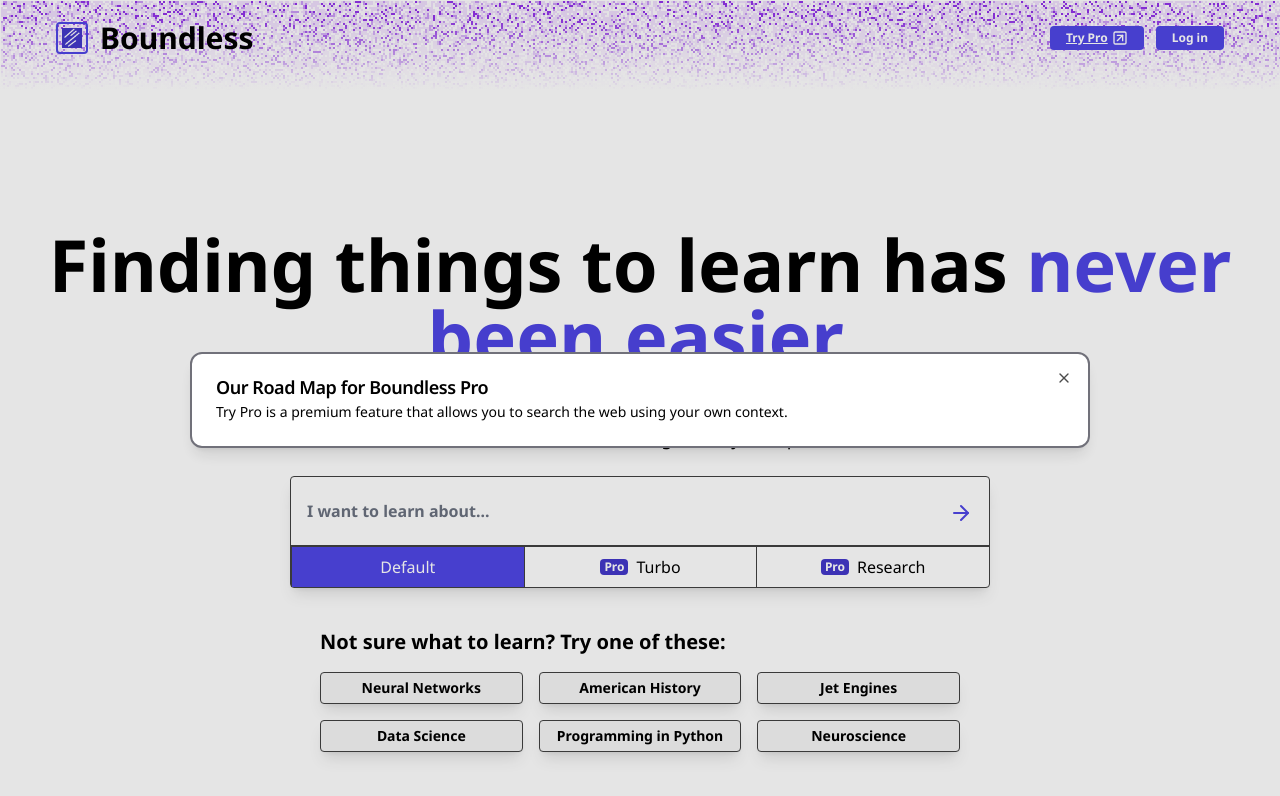
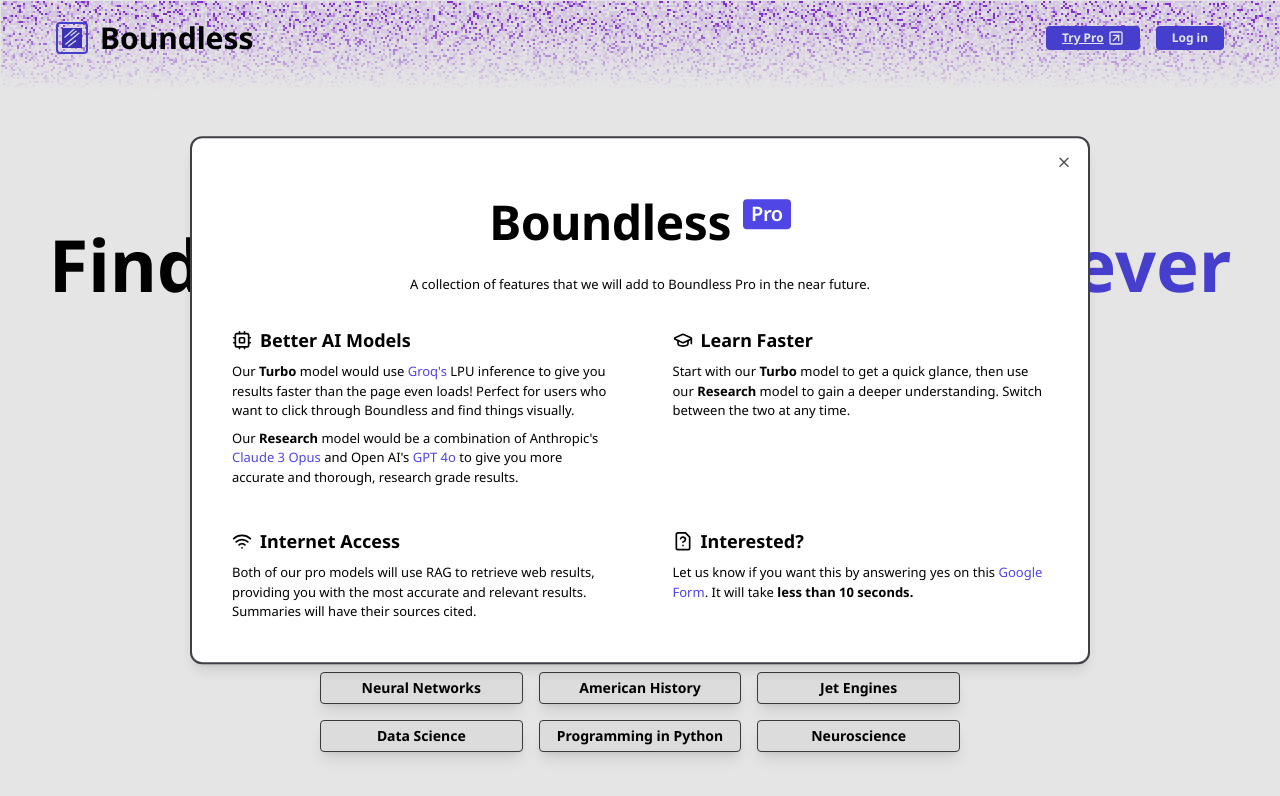
Before and after one commit to BenyaminDamircheli/Boundless, a Next.js app: page / in a window 1280 px wide. Both pictures are taken after a click on the button "Try Pro". Shown: the top 796 px of the page. Built offline with nearby package versions, Linux system fonts and the light colour scheme; no server answers.

Commit message:
basically final

```diff
--- a/src/components/header.tsx
+++ b/src/components/header.tsx
@@ -16,10 +16,6 @@
   DialogTitle,
   DialogTrigger,
 } from "@/components/ui/dialog"
-
-
-
-
 
 const Header = () => {
   const userButtonAppearance = {
@@ -50,22 +46,81 @@
 
             <SignedOut>
 
-            <div className="flex items-center gap-3">
-              <Dialog>
+            <div className="flex items-center gap-4">
+            <Dialog>
                 <DialogTrigger asChild>
                   <button className="bg-indigo-600 flex justify-center items-center w-21 font-bold px-4 py-1 rounded hover:bg-indigo-500 transition-all text-xs underline text-white">
-
                     Try Pro
                     <SquareArrowUpRight className="ml-1 w-4 h-4" />
                   </button>
                 </DialogTrigger>
-                <DialogContent className="bg-white border-2 border-zinc-500">
-                  <DialogHeader>
-                    <DialogTitle>Our Road Map for Boundless Pro</DialogTitle>
-                    <DialogDescription>
-                      Try Pro is a premium feature that allows you to search the web using your own context.
-                    </DialogDescription>
-                  </DialogHeader>
+                <DialogContent className="bg-white border-2 border-zinc-700">
+                  <DialogTitle>
+                    <div className="flex justify-center items-center pt-9 pb-3">
+                      <div className="text-xl flex items-center gap-3">
+                        <h1 className="text-black text-5xl font-bold">Boundless</h1>
+                        <div className="bg-indigo-600 text-[20px] mb-4 text-white px-2 py-[1px] rounded">Pro</div>
+                      </div>
+                    </div>
+                  </DialogTitle>
+                  <DialogDescription>
+                    <div className="text-[13px] flex items-center justify-center">
+                      <p>
+                        A collection of features that we will add to Boundless Pro in the near future.
+                      </p>
+                    </div>
+                  </DialogDescription>
+                  <div className="flex justify-center items-center mx-4 my-4">
+                    <div className="grid gap-x-[65px] gap-y-10 grid-cols-2">
+                      <div className="">
+                        <div className="flex items-center gap-2">
+                          <Cpu className="w-5 h-5" />
+                          <h1 className="font-bold text-lg">Better AI Models</h1>
+                        </div>
+                        <div className="mt-2">
+                          <p className="text-[13px]">
+                            Our <span className="font-bold">Turbo</span> model would use <a href="groq.com" className="hover:underline text-indigo-600">Groq's</a> LPU inference to give you results faster than the page even loads! Perfect for users who want to click through Boundless and find things visually.
+                          </p>
+                          <p className="text-[13px] mt-2">
+                            Our <span className="font-bold">Research</span> model would be a combination of Anthropic's <a href="https://www.anthropic.com/claude" className="hover:underline text-indigo-600">Claude 3 Opus</a> and Open AI's <a href="https://openai.com/index/hello-gpt-4o/" className="hover:underline text-indigo-600">GPT 4o</a> to give you more accurate and thorough, research grade results.
+                          </p>
+                        </div>
+                      </div>
+                      <div className="">
+                        <div className="flex items-center gap-2">
+                          <GraduationCap className="w-5 h-5" />
+                          <h1 className="font-bold text-lg">Learn Faster</h1>
+                        </div>
+                        <div className="mt-2">
+                          <p className="text-[13px]">
+                            Start with our <span className="font-bold">Turbo</span> model to get a quick glance, then use our <span className="font-bold">Research</span> model to gain a deeper understanding. Switch between the two at any time.
+                          </p>
+                        </div>
+                      </div>
+                      <div className="">
+                      <div className="flex items-center gap-2">
+                          <Wifi className="w-5 h-5" />
+                          <h1 className="font-bold text-lg">Internet Access</h1>
+                        </div>
+                        <div className="mt-2">
+                          <p className="text-[13px]">
+                            Both of our pro models will use RAG to retrieve web results, providing you with the most accurate and relevant results. Summaries will have their sources cited.
+                          </p>
+                        </div>
+                      </div>
+                      <div className="">
+                        <div className="flex items-center gap-2">
+                            <FileQuestionIcon className="w-5 h-5" />
+                            <h1 className="font-bold text-lg">Interested?</h1>
+                          </div>
+                          <div className="mt-2">
+                            <p className="text-[13px]">
+                              Let us know if you want this by answering yes on this <a href="https://forms.gle/Xx7QMpTQWSrJWvgZ6" className="hover:underline text-indigo-600">Google Form</a>. It will take <span className="font-bold"> less than 10 seconds.</span>
+                            </p>
+                        </div>
+                      </div>
+                    </div>
+                  </div>
                 </DialogContent>
               </Dialog>
 
@@ -75,7 +130,7 @@
             </div>
             </SignedOut>
             <SignedIn>
-            <div className="flex items-center gap-3">
+            <div className="flex items-center gap-4">
               <Dialog>
                 <DialogTrigger asChild>
                   <button className="bg-indigo-600 flex justify-center items-center w-21 font-bold px-4 py-1 rounded hover:bg-indigo-500 transition-all text-xs underline text-white">
@@ -100,7 +155,7 @@
                     </div>
                   </DialogDescription>
                   <div className="flex justify-center items-center mx-4 my-4">
-                    <div className="grid gap-x-10 gap-y-10 grid-cols-2">
+                    <div className="grid gap-x-[65px] gap-y-10 grid-cols-2">
                       <div className="">
                         <div className="flex items-center gap-2">
                           <Cpu className="w-5 h-5" />
```
